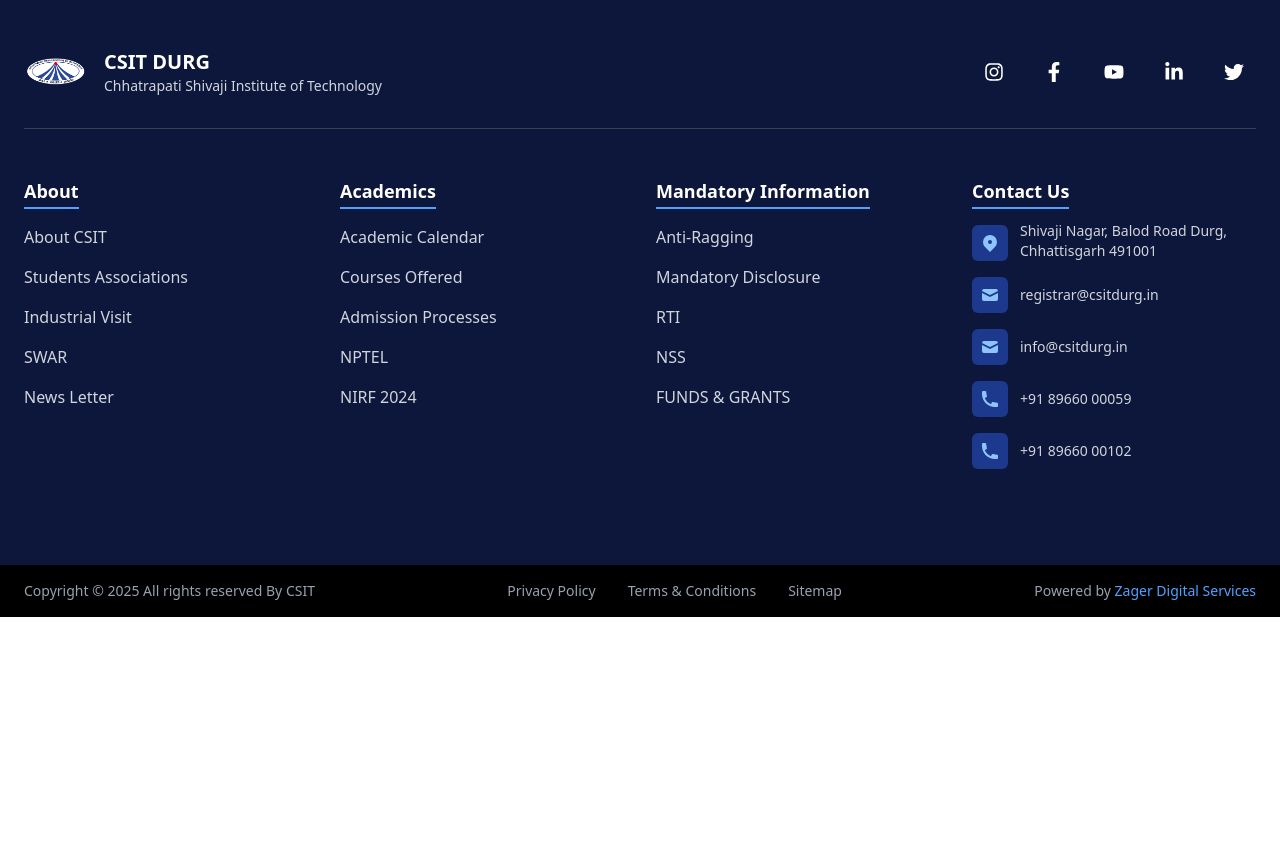
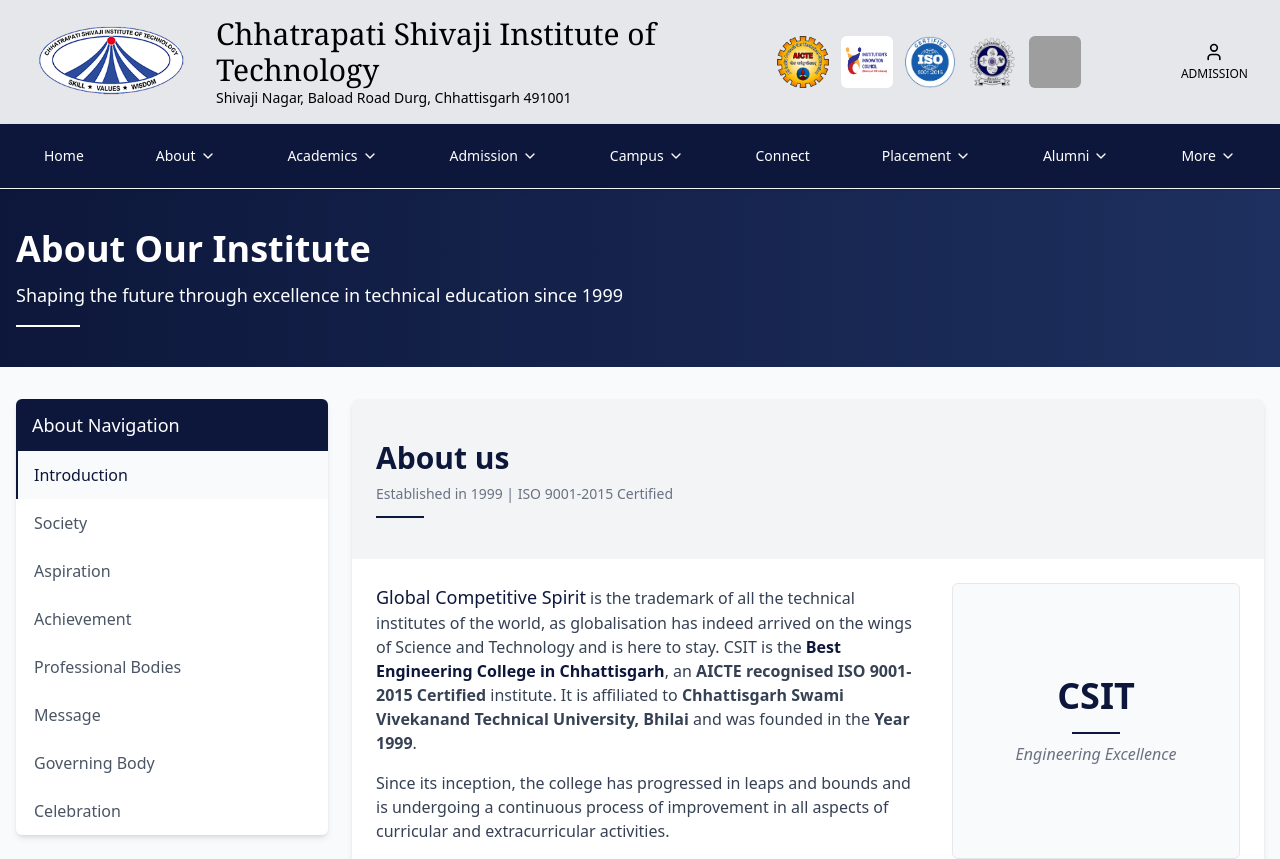
Before and after one commit to UtkarshShrivastava1/CSGI, a React (Vite) app in the folder csgi/frontend/: page /about/introduction in a window 1280 px wide. Shown: the top 859 px of the page. Before the commit the page ends 800 px from the top, so only its background shows below. Built offline with nearby package versions, Linux system fonts and the light colour scheme; grey boxes are pictures that could not be loaded.

Commit message:
about pages

```diff
--- a/csgi/frontend/src/App.jsx
+++ b/csgi/frontend/src/App.jsx
@@ -1,22 +1,31 @@
+// File: App.jsx
 import React from 'react';
-import { BrowserRouter as Router, Routes, Route } from 'react-router-dom';
+import { BrowserRouter as Router, Routes, Route, Navigate } from 'react-router-dom';
 import Home from './pages/Home';
-import IntroductionPage from './pages/About/Introduction';
-// Remove Navbar import from App.jsx
+import AboutPage from './pages/About';
 import Footer from './components/Footer';
 
-const App = () => {
+
+function App() {
   return (
     <Router>
-      {/* Remove Navbar from here */}
       <Routes>
         <Route path="/" element={<Home />} />
-        <Route path="/introduction" element={<IntroductionPage />} />
-        {/* You can add more routes here for other sidebar pages */}
+        <Route path="/about/*" element={<AboutPage />} />
+        {/* Redirect /message to /about/message and similar routes */}
+        <Route path="/introduction" element={<Navigate to="/about/introduction" replace />} />
+        <Route path="/society" element={<Navigate to="/about/society" replace />} />
+        <Route path="/aspiration" element={<Navigate to="/about/aspiration" replace />} />
+        <Route path="/achievement" element={<Navigate to="/about/achievement" replace />} />
+        <Route path="/professional-bodies" element={<Navigate to="/about/professional-bodies" replace />} />
+        <Route path="/message" element={<Navigate to="/about/message" replace />} />
+        <Route path="/governing-body" element={<Navigate to="/about/governing-body" replace />} />
+        <Route path="/celebration" element={<Navigate to="/about/celebration" replace />} />
+        {/* Add other main routes here */}
       </Routes>
-      <Footer />
+      <Footer/>
     </Router>
   );
-};
+}
 
 export default App;
--- /dev/null
+++ b/csgi/frontend/src/components/about/Sidebar.jsx
@@ -0,0 +1,28 @@
+// File: pages/About/components/Sidebar.jsx
+import React from 'react';
+import { Link } from 'react-router-dom';
+
+export default function Sidebar({ links, activeSection, basePath }) {
+  return (
+    <div className="bg-white shadow-md rounded-md overflow-hidden sticky top-20">
+      <div className="bg-[#0d173b] text-white py-3 px-4 font-medium text-lg">
+        About Navigation
+      </div>
+      <ul>
+        {links.map((link, index) => (
+          <li key={index}>
+            <Link
+              to={`${basePath}/${link.path}`}
+              className={`block w-full text-left px-4 py-3 transition-all duration-200 flex items-center border-l-2
+                ${activeSection === link.name
+                  ? 'border-[#0d173b] bg-gray-50 text-[#0d173b] font-medium'
+                  : 'border-transparent text-gray-600 hover:bg-gray-50 hover:text-[#0d173b]'}`}
+            >
+              <span>{link.name}</span>
+            </Link>
+          </li>
+        ))}
+      </ul>
+    </div>
+  );
+}
--- a/csgi/frontend/src/pages/About/Introduction.jsx
+++ b/csgi/frontend/src/pages/About/Introduction.jsx
@@ -1,73 +1,8 @@
-import React, { useState } from 'react';
-import Header from '../../components/Header';
-import Navbar from '../../components/Navbar';
 
-
-const sidebarLinks = [
-  'Introduction',
-  'Society',
-  'Aspiration',
-  'Achievement',
-  'Professional Bodies',
-  'Message',
-  'Governing Body',
-  'Celebration'
-];
+import React from 'react';
 
 export default function IntroductionPage() {
-  const [activeSection, setActiveSection] = useState('Introduction');
-
   return (
-    <div className="min-h-screen bg-gray-50">
-      {/* Header */}
-      <Header />
-
-      {/* Refined Navbar */}
-      <div className="sticky top-0 z-50 bg-white shadow-sm border-b border-gray-100">
-        <div className="max-w-7xl mx-auto">
-          <Navbar />
-        </div>
-      </div>
-
-      {/* Subtle Hero Section */}
-      <div className="bg-gradient-to-r from-[#0d173b] to-[#1e305f] text-white">
-        <div className="max-w-7xl mx-auto px-4 py-10">
-          <h1 className="text-3xl md:text-4xl font-bold">About Our Institute</h1>
-          <p className="mt-3 text-base md:text-lg font-light">Shaping the future through excellence in technical education since 1999</p>
-          <div className="mt-4 h-0.5 w-16 bg-white"></div>
-        </div>
-      </div>
-
-      {/* Content Section */}
-      <div className="max-w-7xl mx-auto py-8 px-4">
-        <div className="flex flex-col lg:flex-row gap-6">
-
-          {/* Refined Sidebar */}
-          <aside className="w-full lg:w-1/4 order-2 lg:order-1">
-            <div className="bg-white shadow-md rounded-md overflow-hidden sticky top-20">
-              <div className="bg-[#0d173b] text-white py-3 px-4 font-medium text-lg">
-                About Navigation
-              </div>
-              <ul>
-                {sidebarLinks.map((link, index) => (
-                  <li key={index}>
-                    <button
-                      onClick={() => setActiveSection(link)}
-                      className={`w-full text-left px-4 py-3 transition-all duration-200 flex items-center border-l-2
-                        ${activeSection === link
-                          ? 'border-[#0d173b] bg-gray-50 text-[#0d173b] font-medium'
-                          : 'border-transparent text-gray-600 hover:bg-gray-50 hover:text-[#0d173b]'}`}
-                    >
-                      <span>{link}</span>
-                    </button>
-                  </li>
-                ))}
-              </ul>
-            </div>
-          </aside>
-
-          {/* Main Content */}
-          <main className="flex-1 order-1 lg:order-2">
     <div className="bg-white shadow-md rounded-md overflow-hidden">
       {/* Header */}
       <div className="h-40 bg-gray-100 relative">
@@ -168,12 +103,5 @@
         </div>
       </div>
     </div>
-          </main>
-        </div>
-      </div>
-
-      {/* Footer */}
-
-    </div>
   );
 }
--- /dev/null
+++ b/csgi/frontend/src/pages/About/index.jsx
@@ -0,0 +1,89 @@
+import React from 'react';
+import { Routes, Route, Navigate, useLocation } from 'react-router-dom';
+import Header from '../../components/Header';
+import Navbar from '../../components/Navbar';
+import Sidebar from '../../components/about/Sidebar';
+import IntroductionPage from '../../pages/About/Introduction';
+import SocietyPage from '../../pages/About/Society';
+import AspirationPage from '../../pages/About/Aspiration';
+import AchievementPage from '../../pages/About/Achievement';
+import ProfessionalBodiesPage from '../../pages/About/ProfessionalBodies';
+import MessagePage from '../../pages/About/Message';
+import GoverningBodyPage from '../../pages/About/GoverningBody';
+import CelebrationPage from '../../pages/About/Celebration';
+
+const sidebarLinks = [
+  { name: 'Introduction', path: 'introduction' },
+  { name: 'Society', path: 'society' },
+  { name: 'Aspiration', path: 'aspiration' },
+  { name: 'Achievement', path: 'achievement' },
+  { name: 'Professional Bodies', path: 'professional-bodies' },
+  { name: 'Message', path: 'message' },
+  { name: 'Governing Body', path: 'governing-body' },
+  { name: 'Celebration', path: 'celebration' }
+];
+
+export default function AboutPage() {
+  const location = useLocation();
+
+  // Determine active section based on current path
+  const getActiveSection = () => {
+    const path = location.pathname.split('/').pop();
+    const activeLink = sidebarLinks.find(link => link.path === path);
+    return activeLink ? activeLink.name : 'Introduction';
+  };
+
+  return (
+    <div className="min-h-screen bg-gray-50">
+      {/* Header */}
+      <Header />
+
+      {/* Refined Navbar */}
+      <div className="sticky top-0 z-50 bg-white shadow-sm border-b border-gray-100">
+        <div className="max-w-7xl mx-auto">
+          <Navbar />
+        </div>
+      </div>
+
+      {/* Subtle Hero Section */}
+      <div className="bg-gradient-to-r from-[#0d173b] to-[#1e305f] text-white">
+        <div className="max-w-7xl mx-auto px-4 py-10">
+          <h1 className="text-3xl md:text-4xl font-bold">About Our Institute</h1>
+          <p className="mt-3 text-base md:text-lg font-light">Shaping the future through excellence in technical education since 1999</p>
+          <div className="mt-4 h-0.5 w-16 bg-white"></div>
+        </div>
+      </div>
+
+      {/* Content Section */}
+      <div className="max-w-7xl mx-auto py-8 px-4">
+        <div className="flex flex-col lg:flex-row gap-6">
+
+          {/* Sidebar */}
+          <aside className="w-full lg:w-1/4 order-2 lg:order-1">
+            <Sidebar
+              links={sidebarLinks}
+              activeSection={getActiveSection()}
+              basePath="/about"
+            />
+          </aside>
+
+          {/* Main Content Area - Routes will render here */}
+          <main className="flex-1 order-1 lg:order-2">
+            <Routes>
+              <Route path="introduction" element={<IntroductionPage />} />
+              <Route path="society" element={<SocietyPage />} />
+              <Route path="aspiration" element={<AspirationPage />} />
+              <Route path="achievement" element={<AchievementPage />} />
+              <Route path="professional-bodies" element={<ProfessionalBodiesPage />} />
+              <Route path="message" element={<MessagePage />} />
+              <Route path="governing-body" element={<GoverningBodyPage />} />
+              <Route path="celebration" element={<CelebrationPage />} />
+              <Route index element={<Navigate to="introduction" replace />} />
+              <Route path="*" element={<Navigate to="introduction" replace />} />
+            </Routes>
+          </main>
+        </div>
+      </div>
+    </div>
+  );
+}
```
Lines whose indentation alone changed are shown as unchanged.
